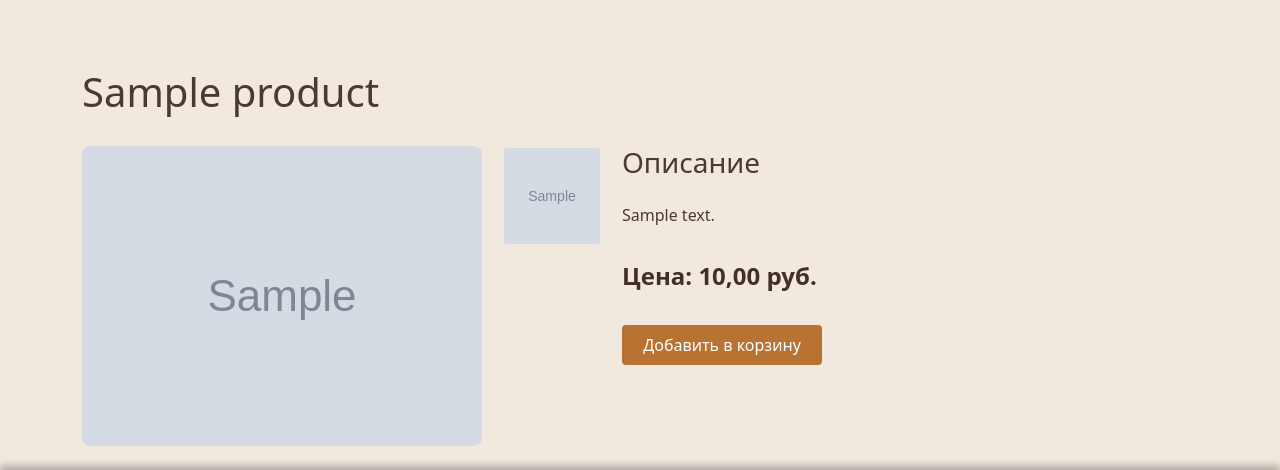
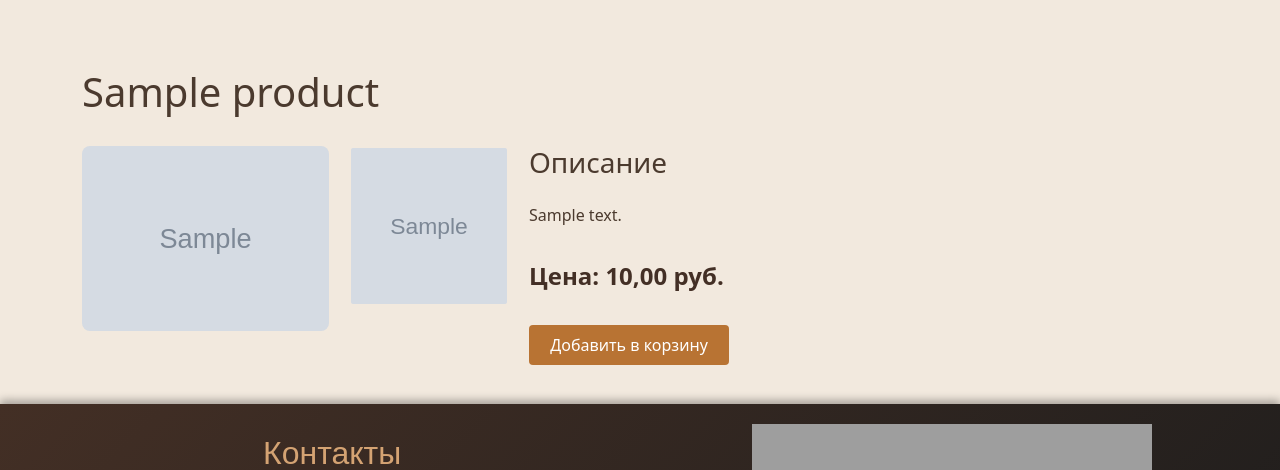
Before and after one commit to Alexander-05-20/Remeslo_shop, a Django app: page /product/1/ in a window 1280 px wide. Shown: the part 56-526 px from the top of the page. Run offline with Django 5.2, Linux system fonts and the light colour scheme; tables that the repository leaves empty hold one stand-in row (values such as "Sample post"); grey boxes marked "Sample" are stand-in pictures; a map, chart or similar area stays blank; grey boxes are pictures that could not be loaded.

Commit message:
Fix: исправление ошибок

```diff
--- a/shop/templates/shop/product_detail.html
+++ b/shop/templates/shop/product_detail.html
@@ -25,7 +25,7 @@
 
   /* Большая фотография */
   .main-image-wrapper img {
-    max-width: 400px;
+    max-width: 247px;
     width: 100%;
     border-radius: 8px;
     object-fit: cover;
@@ -41,8 +41,8 @@
   }
 
   .thumbnails img {
-    width: 100px;
-    height: 100px;
+    width: 160px;
+    height: 160px;
     object-fit: cover;
     cursor: pointer;
     border-radius: 4px;
```
